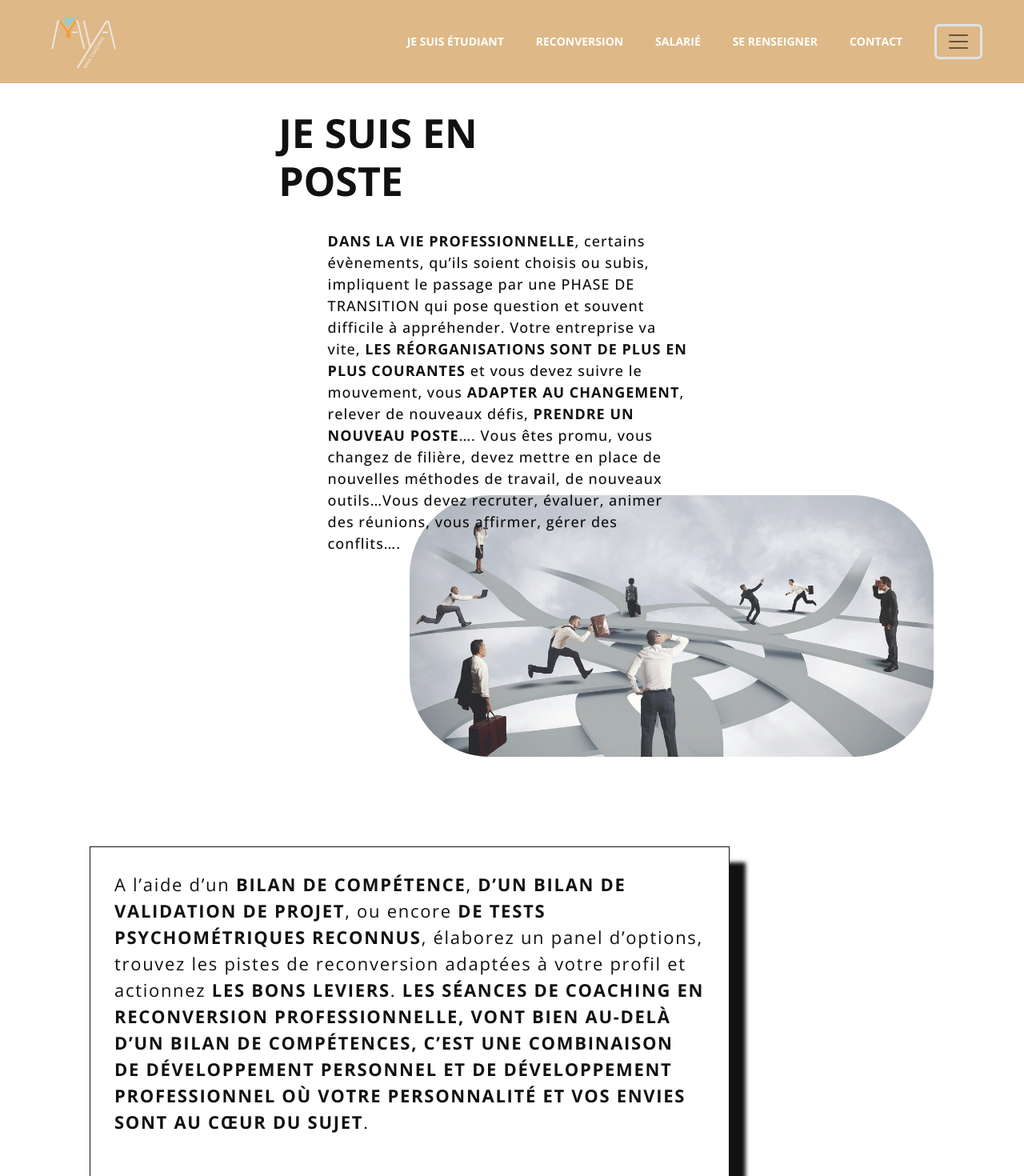
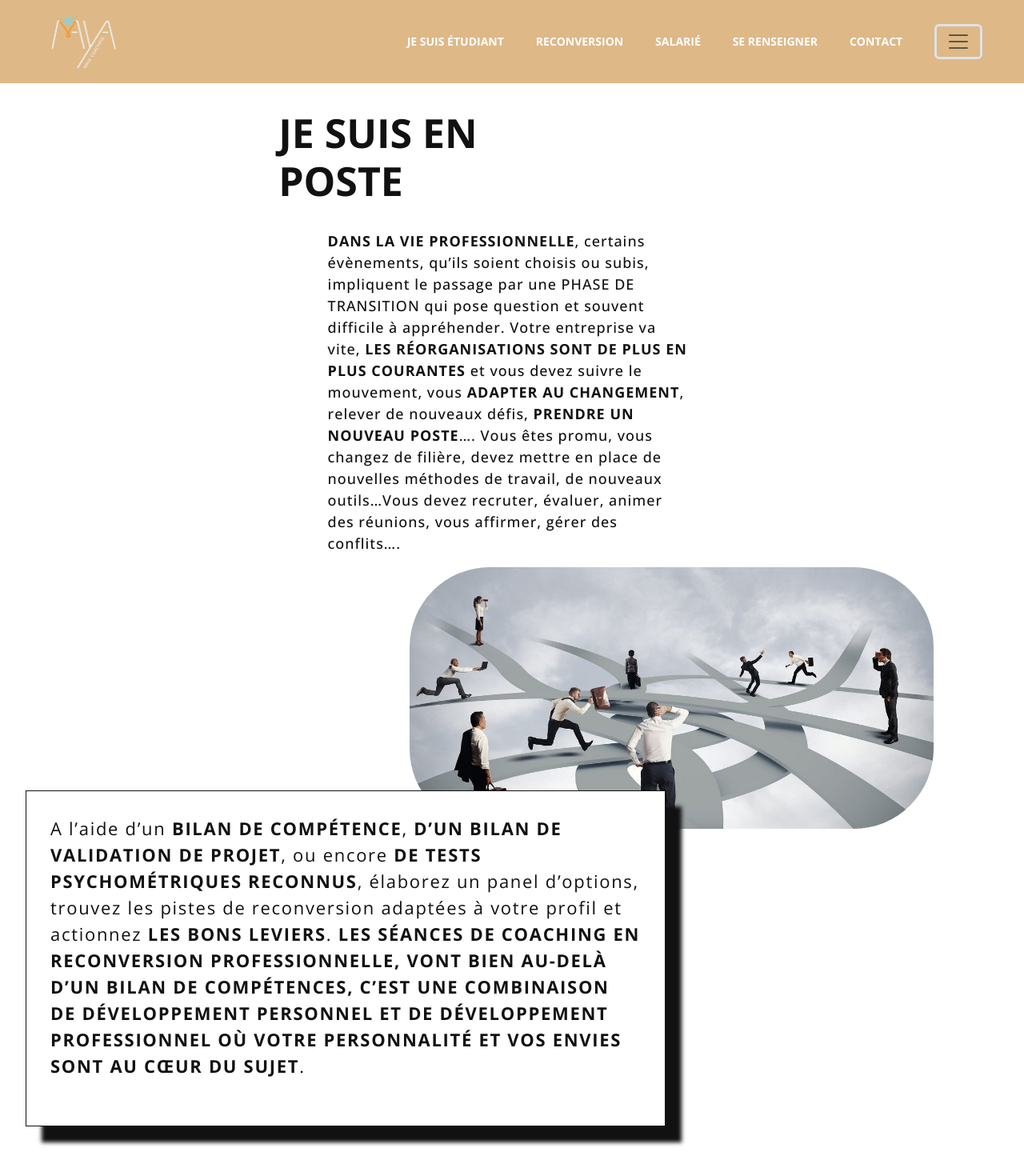
Before and after one commit to ProjectXTN/maya-coach, a React (Create React App) app: page /je-suis-en-poste in a window 1280 px wide. Shown: the top 1470 px of the page at 80% size. Built offline with nearby package versions, Linux system fonts and the light colour scheme.

Commit message:
page salarie

```diff
--- a/src/pages/Salarie/styles.js
+++ b/src/pages/Salarie/styles.js
@@ -41,8 +41,6 @@ export const Row = styled.div`
         width: 80%;
         margin-left: 80%;
         border-radius: 100px;
-        margin-top: -11%;
-        opacity: 85%;
     }
 `
 
@@ -62,6 +60,7 @@ export const TextOrientation = styled.div`
         border: 1px solid #111;
         box-shadow: 20px 20px 5px #111;
         letter-spacing: 1.7px;
-        margin-top: 5rem;
+        margin-top: -5rem;
+        margin-left: -10%;
     }
 `
```
